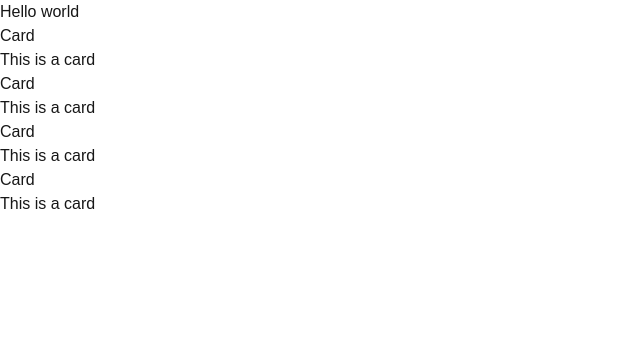
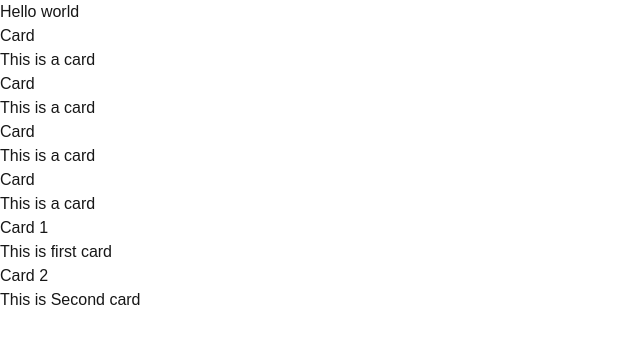
Before and after one commit to jayeshkumardhariyal/Next-Js-Practice-, a Next.js app: page / in a window 1280 px wide. Shown: the top 344 px of the page, without its empty margins (0-640 px from the left). Built offline with nearby package versions, Linux system fonts and the light colour scheme.

Commit message:
Add DynamicCard component and update Home page to include DynamicCard instances

```diff
--- a/app/page.tsx
+++ b/app/page.tsx
@@ -1,5 +1,6 @@
 import Image from "next/image";
 import Card from "@/components/Card"
+import DynamicCard from "@/components/DynamicCard";
 
 export default function Home() {
   return (
@@ -9,6 +10,8 @@ export default function Home() {
     <Card/>
     <Card/>
     <Card/>
+    <DynamicCard title={"Card 1"} description={"This is first card"}/>
+    <DynamicCard title={"Card 2"} description={"This is Second card"}/>
 
 
     </div>
--- /dev/null
+++ b/components/DynamicCard.tsx
@@ -0,0 +1,12 @@
+type CardProps={
+    title:String,
+    description:String
+}
+export default function DynamicCard({title,description}:CardProps){
+    return(
+        <div>
+            <h1>{title}</h1>
+            <h2>{description}</h2>
+        </div>
+    )
+}
```
